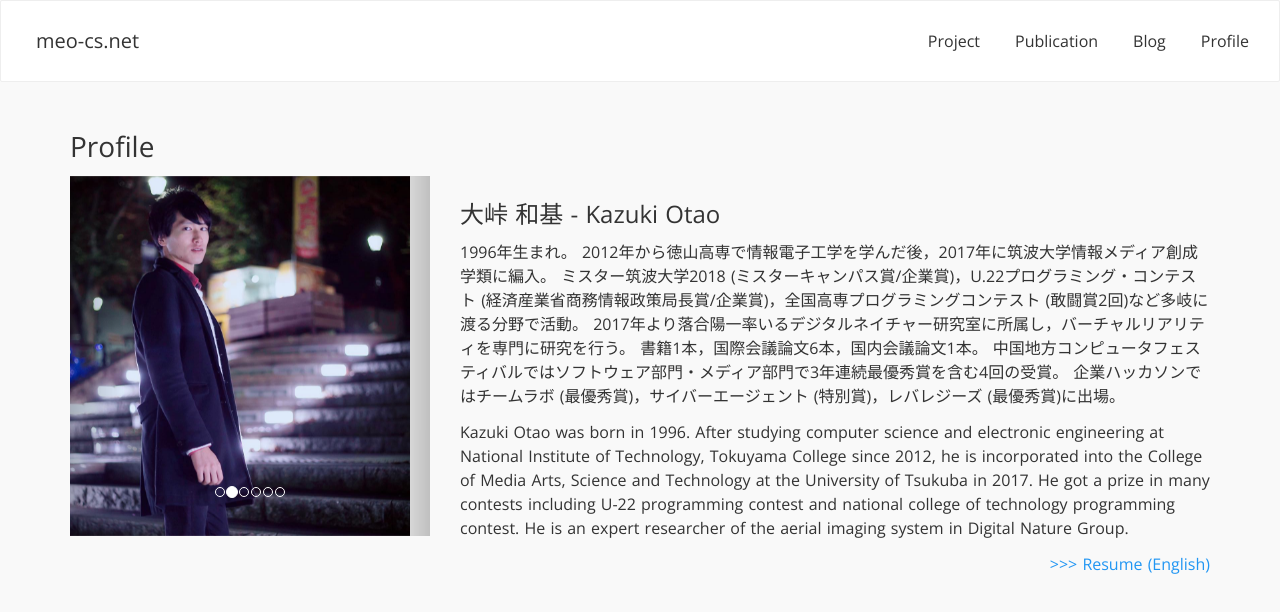
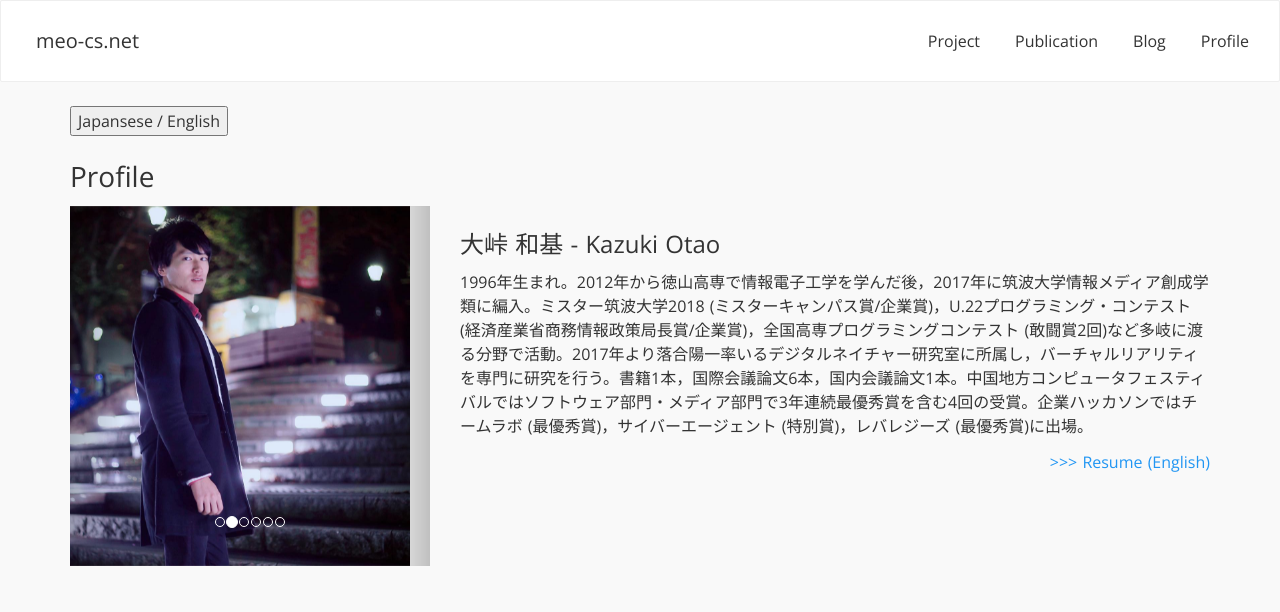
Before and after one commit to meokz/my-website, a Nuxt app: page / in a window 1280 px wide. Shown: the top 612 px of the page. Built offline with nearby package versions, Linux system fonts and the light colour scheme; a web font is replaced by a local one.

Commit message:
日本語と英語の切り替えを実装

```diff
--- a/pages/index.vue
+++ b/pages/index.vue
@@ -1,8 +1,10 @@
 <template>
-  <div>
+  <div id="app">
     <MyHeader/>
 
     <section class="container">
+      <button v-on:click="toggle">Japansese / English</button>
+
       <div id="profile">
         <h2>Profile</h2>
         <div class="row">
@@ -12,32 +14,40 @@
 
           <div class="col-xs-12 col-sm-8">
             <h3>大峠 和基 - Kazuki Otao</h3>
-            <p>
-              1996年生まれ。
-              2012年から徳山高専で情報電子工学を学んだ後，2017年に筑波大学情報メディア創成学類に編入。
-              ミスター筑波大学2018 (ミスターキャンパス賞/企業賞)，U.22プログラミング・コンテスト (経済産業省商務情報政策局長賞/企業賞)，全国高専プログラミングコンテスト (敢闘賞2回)など多岐に渡る分野で活動。
-              2017年より落合陽一率いるデジタルネイチャー研究室に所属し，バーチャルリアリティを専門に研究を行う。
-              書籍1本，国際会議論文6本，国内会議論文1本。
-              中国地方コンピュータフェスティバルではソフトウェア部門・メディア部門で3年連続最優秀賞を含む4回の受賞。
-              企業ハッカソンではチームラボ (最優秀賞)，サイバーエージェント (特別賞)，レバレジーズ (最優秀賞)に出場。
-            </p>
-            <p>Kazuki Otao was born in 1996. After studying computer science and electronic engineering at National Institute of Technology, Tokuyama College since 2012, he is incorporated into the College of Media Arts, Science and Technology at the University of Tsukuba in 2017. He got a prize in many contests including U-22 programming contest and national college of technology programming contest. He is an expert researcher of the aerial imaging system in Digital Nature Group.</p>
+            <p v-show="!isEnglish">{{ profile.jp }}</p>
+            <p v-show="isEnglish">{{ profile.en }}</p>
             <p align="right"><a href="./profile/portfolio/Resume2017.pdf" target="_blank">>>> Resume (English)</a></p>
           </div>
         </div> <!-- end <div class="row"> -->
       </div>
     </section>
-  </div>
+  </div> <!-- end <div id="app"> -->
 </template>
 
 <script>
 import MyHeader from '~/components/MyHeader.vue'
 import Carousel from '~/components/Carousel.vue'
 
+const profile = {
+  jp: "1996年生まれ。2012年から徳山高専で情報電子工学を学んだ後，2017年に筑波大学情報メディア創成学類に編入。ミスター筑波大学2018 (ミスターキャンパス賞/企業賞)，U.22プログラミング・コンテスト (経済産業省商務情報政策局長賞/企業賞)，全国高専プログラミングコンテスト (敢闘賞2回)など多岐に渡る分野で活動。2017年より落合陽一率いるデジタルネイチャー研究室に所属し，バーチャルリアリティを専門に研究を行う。書籍1本，国際会議論文6本，国内会議論文1本。中国地方コンピュータフェスティバルではソフトウェア部門・メディア部門で3年連続最優秀賞を含む4回の受賞。企業ハッカソンではチームラボ (最優秀賞)，サイバーエージェント (特別賞)，レバレジーズ (最優秀賞)に出場。",
+  en: "Kazuki Otao was born in 1996. After studying computer science and electronic engineering at National Institute of Technology, Tokuyama College since 2012, he is incorporated into the College of Media Arts, Science and Technology at the University of Tsukuba in 2017. He got a prize in many contests including U-22 programming contest and national college of technology programming contest. He is an expert researcher of the aerial imaging system in Digital Nature Group."
+}
+
 export default {
   components: {
     MyHeader,
     Carousel
+  },
+  data() {
+    return {
+      isEnglish: false,
+      profile: profile
+    }
+  },
+  methods: {
+    toggle: function() {
+      this.isEnglish = !this.isEnglish
+    }
   }
 }
 </script>
```
